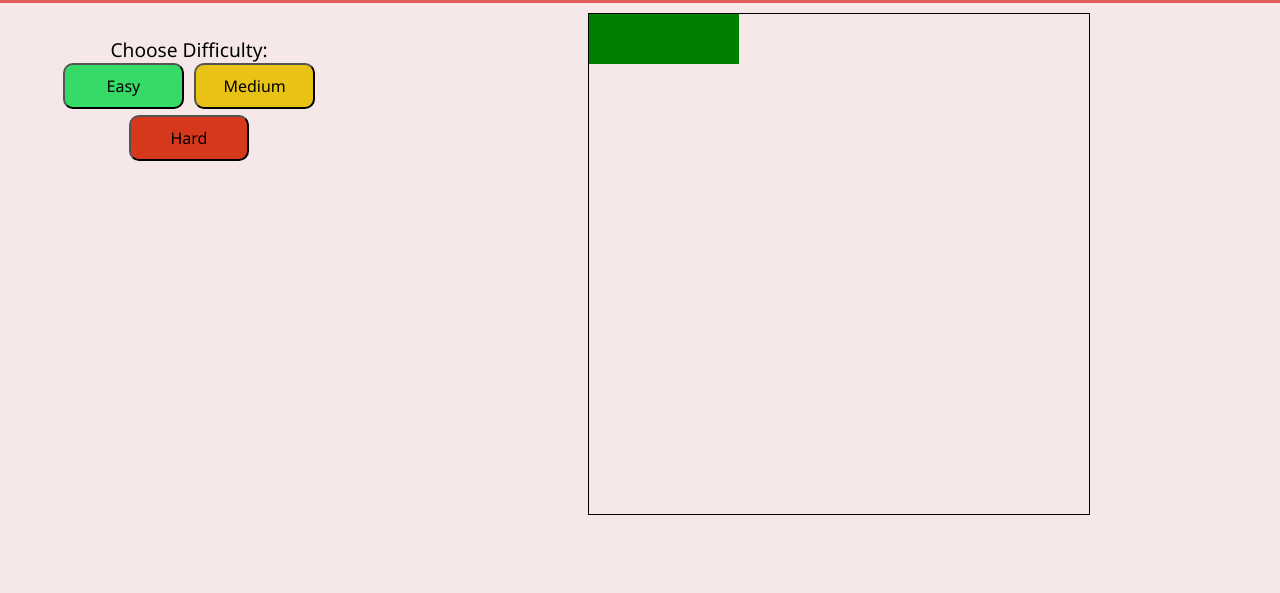
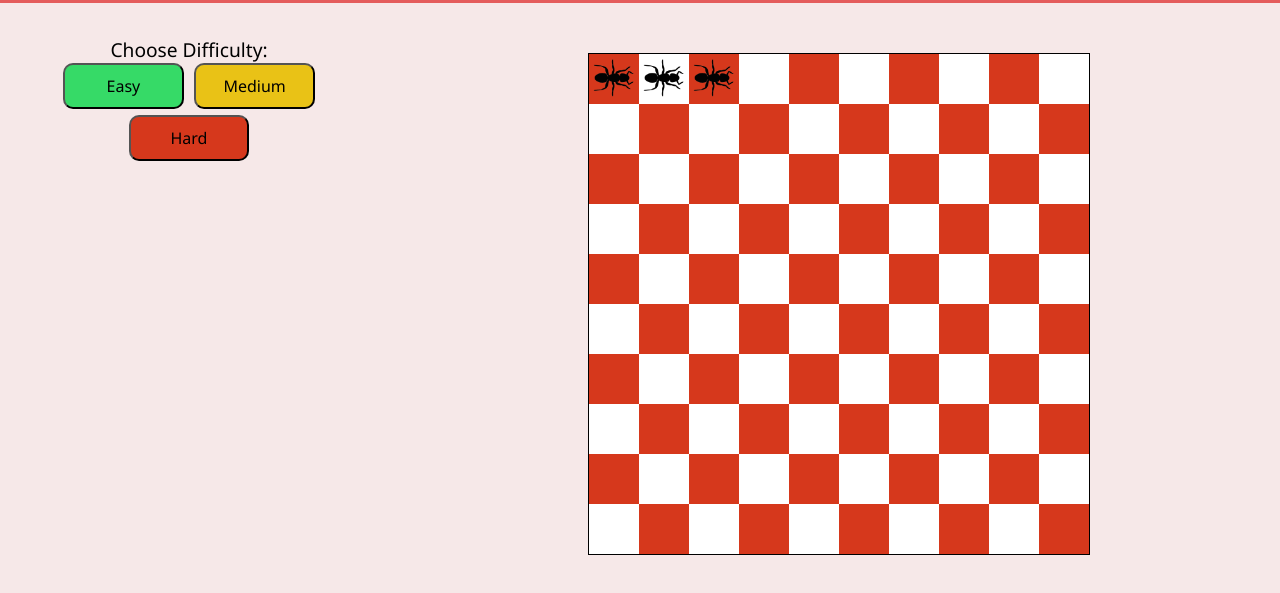
Before and after one commit to caitlinw29/AntsGoMarching, a plain HTML site: page index.html in a window 1280 px wide. Shown: the part 47-640 px from the top of the page. Drawn offline with Linux system fonts and the light colour scheme.

Commit message:
Add checkerboard pattern to game

```diff
--- a/assets/css/styles.css
+++ b/assets/css/styles.css
@@ -101,7 +101,7 @@ button {
   width: 500px;
   height: 500px;
   border: solid 1px black;
-  margin: 10px auto;
+  margin: 50px auto;
 }
 
 .square {
@@ -109,8 +109,18 @@ button {
   height: 50px;
 }
 
+.red {
+  background-color:rgb(214, 56, 28);
+}
+
+.white {
+  background-color: white;
+}
+
 .snake {
-  background-color: green;
+  background-image: url('../images/ant-right-transparent.png');
+  background-repeat: no-repeat;
+  background-size: 50px 50px;
 }
 
 .apple {
--- a/assets/js/script.js
+++ b/assets/js/script.js
@@ -55,20 +55,44 @@ function hardDifficulty() {
 startButton.addEventListener('click', startGame);
 
 function createGrid() {
-    //create 100 of these elements with a for loop
-    for (let i=0; i < width*width; i++) {
-     //create element
+  //create 100 of these elements with a for loop
+  for (let i=0; i < width*width; i++) {
+    //create element
     const square = document.createElement('div');
     //add styling to the element
     square.classList.add('square');
+    if((i>=0 && i<=9) ||(i>=20 && i<=29) || (i>=40 && i<=49) || (i>=60 && i<=69) || (i>=80 && i<=89)) {
+      redAndWhite();
+    } else {
+      whiteAndRed();
+    }
+
     //put the element into our grid
     grid.appendChild(square);
+
     //push it into a new squares array
     squares.push(square);
-    }
 
+    //set up checkerboard functions to be called when creating the divs
+    function redAndWhite(){
+      if( i % 2 == 0 ) {
+        square.classList.add('red');
+      } else {
+        square.classList.add('white');
+      }
+    };
+
+    function whiteAndRed(){
+      if( i % 2 == 0 ) {
+        square.classList.add('white');
+      } else {
+        square.classList.add('red');
+      }
+    };
+  }
 };
 createGrid();
+
 
 //Colors the background of the current snake by adding the snake class to the matching index in the squares array
 currentSnake.forEach(index => squares[index].classList.add('snake'));
```
